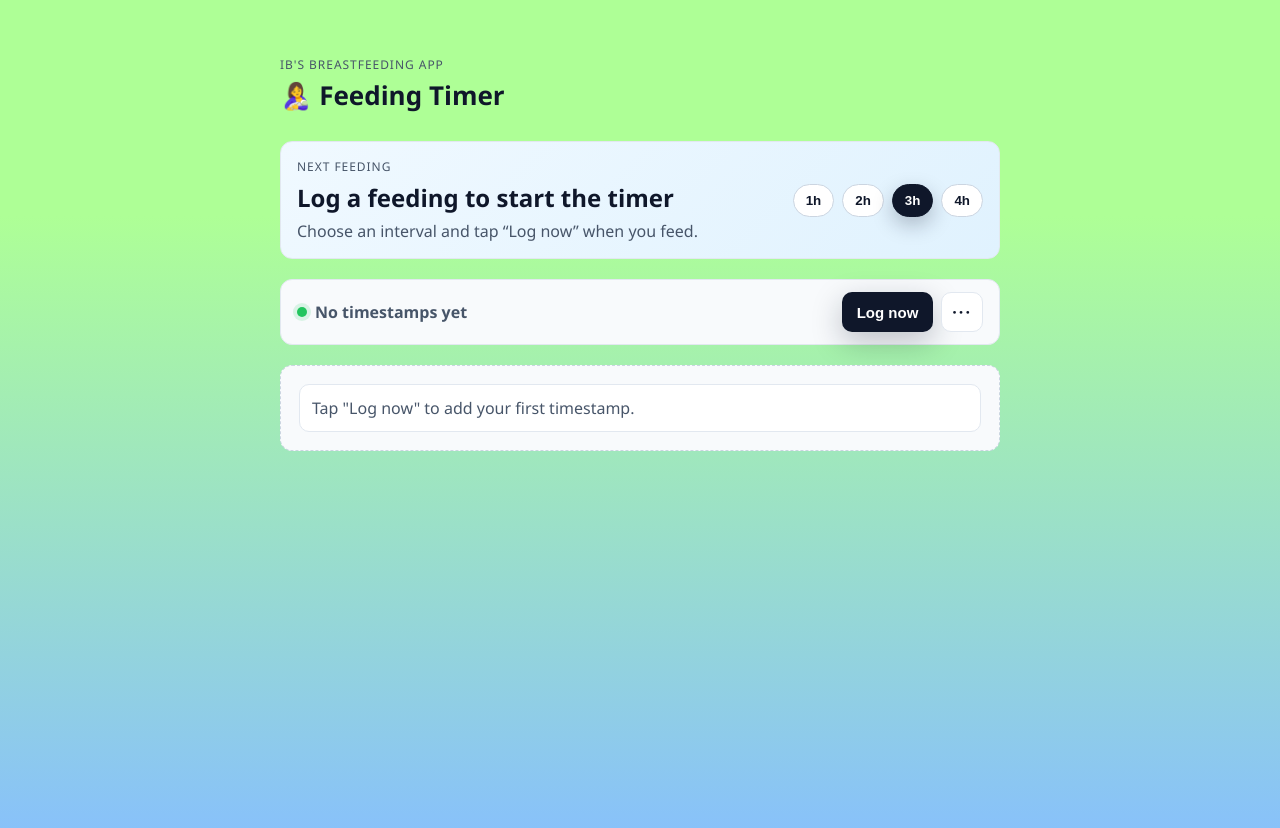
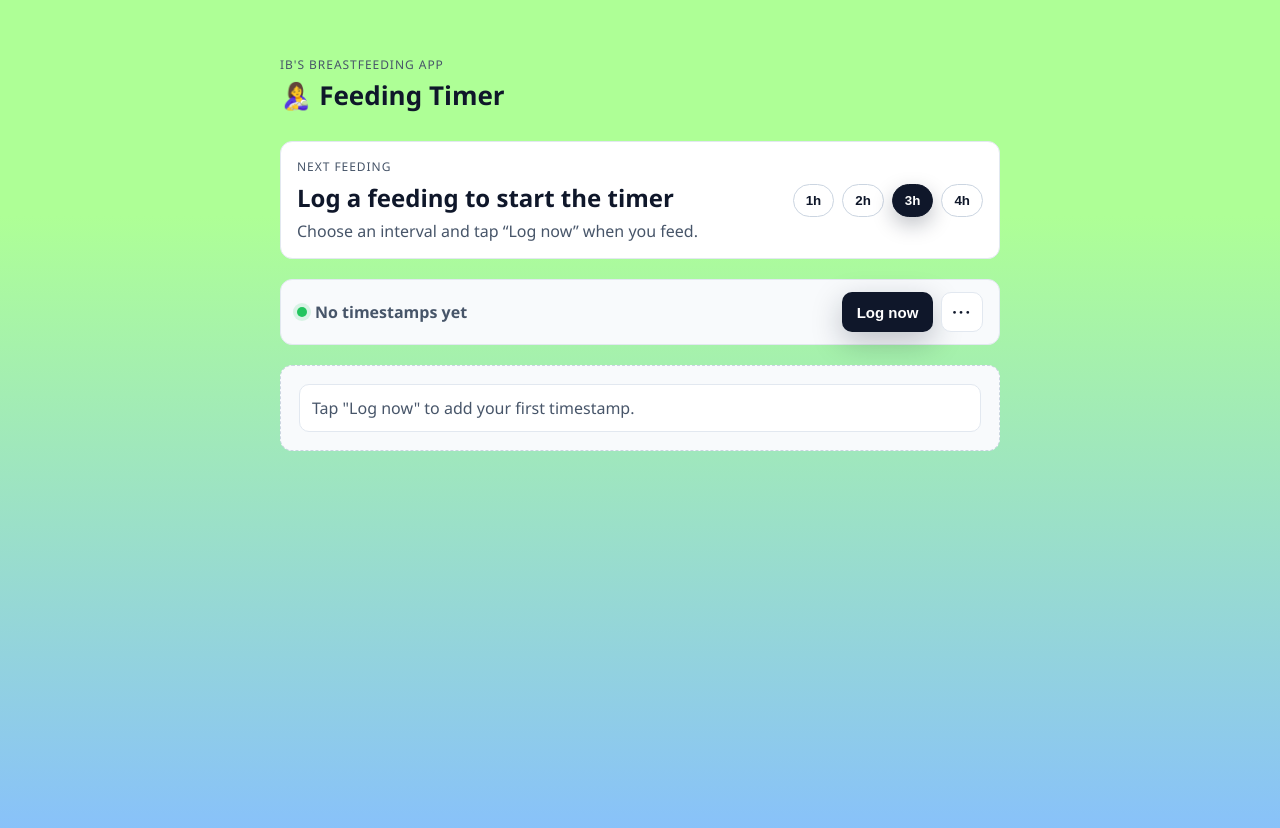
Before and after one commit to FeffCodeMaster/breastfeeding-timer-app, a React (Create React App) app in the folder my-app/: page / in a window 1280 px wide. Shown: the top 828 px of the page. Built offline with nearby package versions, Linux system fonts and the light colour scheme.

Commit message:
Fixed background color of next feeding section

```diff
--- a/my-app/src/App.css
+++ b/my-app/src/App.css
@@ -111,7 +111,7 @@
   padding: 16px;
   border: 1px solid #e2e8f0;
   border-radius: 12px;
-  background: linear-gradient(135deg, #f0f9ff, #e0f2fe);
+  background: #ffffff;
 }
 
 .next h2 {
```
